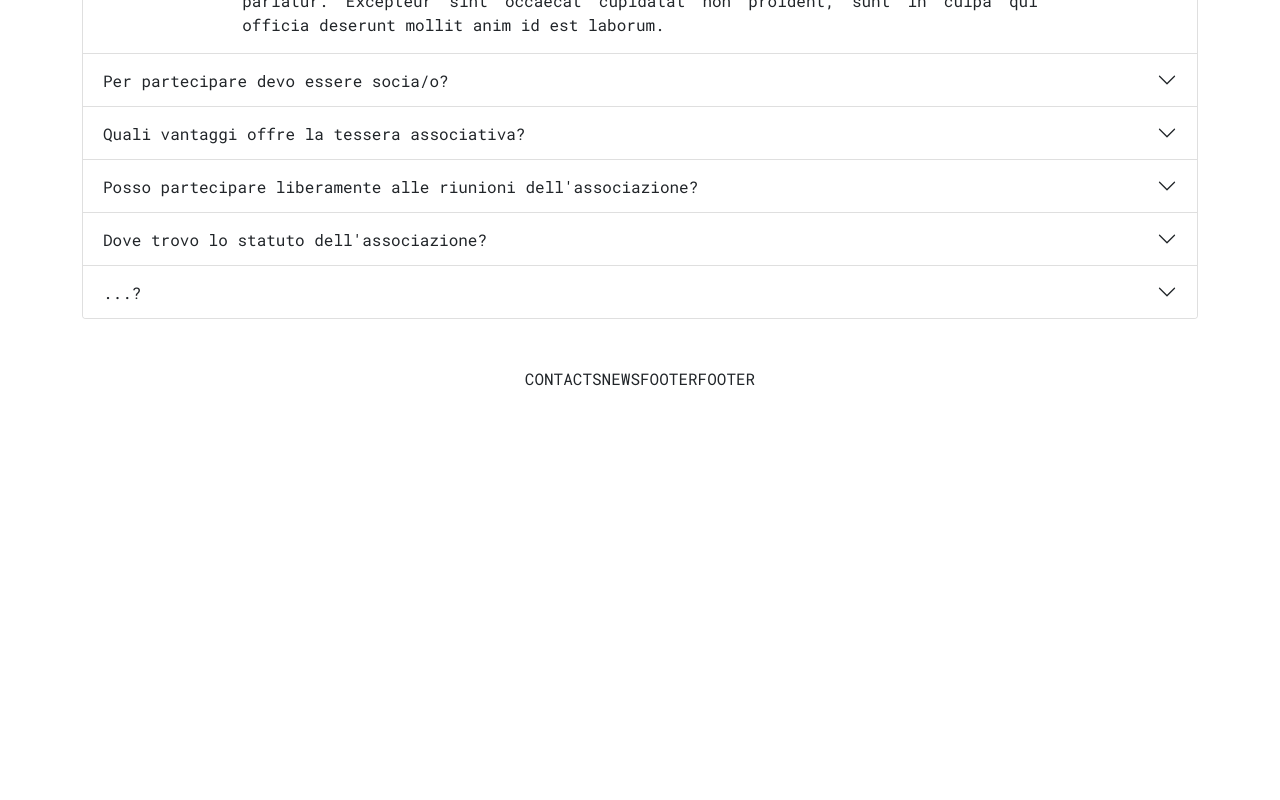
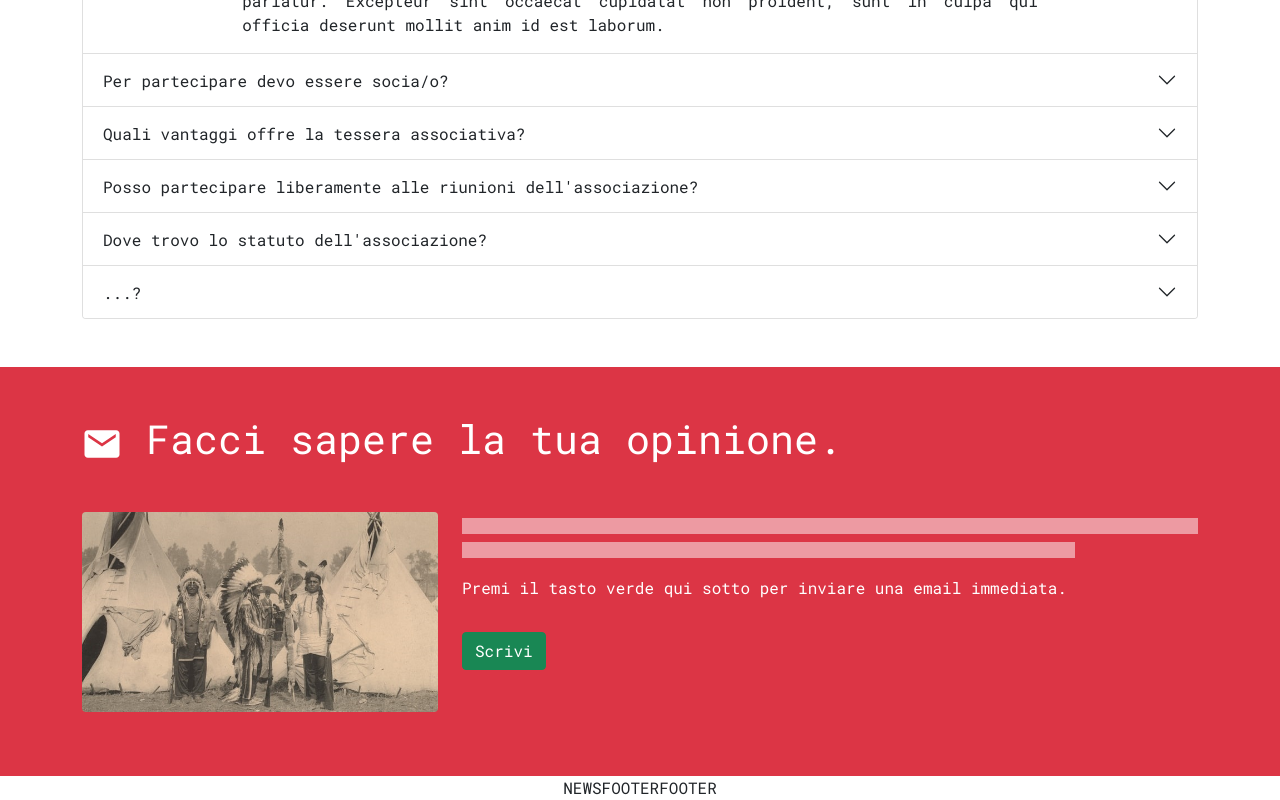
Before and after one commit to marcosaccarola/native-americans, a React (Create React App) app: page / in a window 1280 px wide. Shown: the part 5083-5883 px from the top of the page. Before the commit the page ends 5474 px from the top, so only its background shows below. Built offline with nearby package versions, Linux system fonts and the light colour scheme.

Commit message:
Contact us

```diff
--- a/package.json
+++ b/package.json
@@ -1,6 +1,6 @@
 {
   "name": "american-natives",
-  "version": "0.12.0",
+  "version": "0.14.0",
   "private": true,
   "dependencies": {
     "@testing-library/jest-dom": "^5.16.2",
--- a/src/components/10-Contacts.jsx
+++ b/src/components/10-Contacts.jsx
@@ -1,11 +1,37 @@
-
+import { Button, Col, Container, Image, Placeholder, Row } from "react-bootstrap"
+import {IoMdMail} from 'react-icons/io'
+import photo0 from '../assets/mainEvent0.jpg'
 
 
 const Contacts=()=>{
 
     return(
         <>
-        CONTACTS
+        <Container fluid className='mt-5 bg-danger text-white'>
+        <Container>
+            <Row className='pt-5'>
+                <Col className='display-6 text-start'>
+                    <IoMdMail className='me-4' />
+                    Facci sapere la tua opinione.
+                </Col>
+            </Row>
+            <Row className='py-5'>
+                <Col md={4} md={{order:'first'}} xs={{order:'last'}}>
+                    <Image src={photo0} className='img-fluid rounded mb-3' />
+                </Col>
+                <Col md={8} className='justify pb-3'>
+                    <p>
+                    <Placeholder xs={12} />
+                    <Placeholder xs={10} />
+                    </p>
+                    <p>
+                    Premi il tasto verde qui sotto per inviare una email immediata.
+                    </p>
+                    <Button variant="success my-3">Scrivi</Button>
+                </Col>
+            </Row>
+        </Container>
+        </Container>
         </>
     )
 }
```
